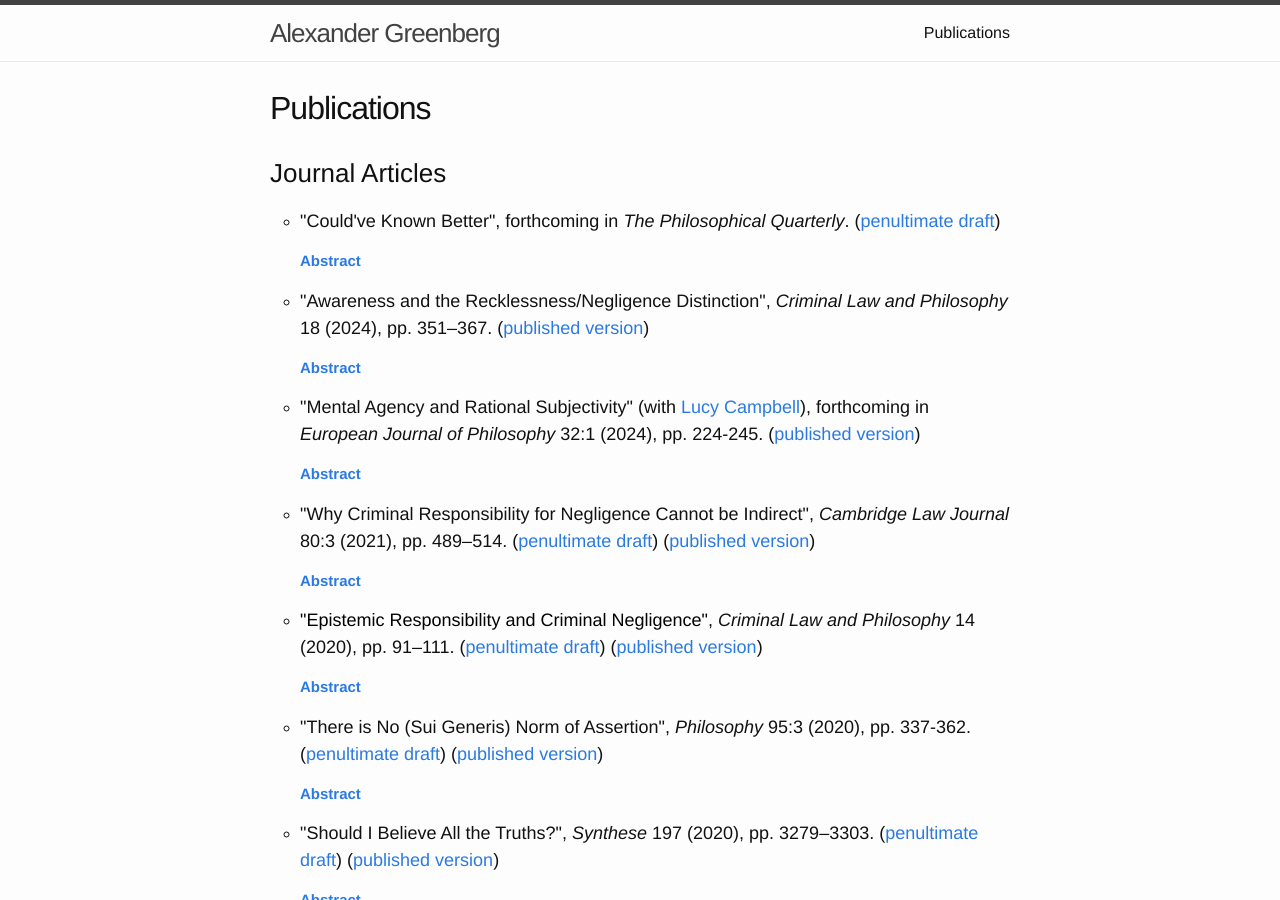
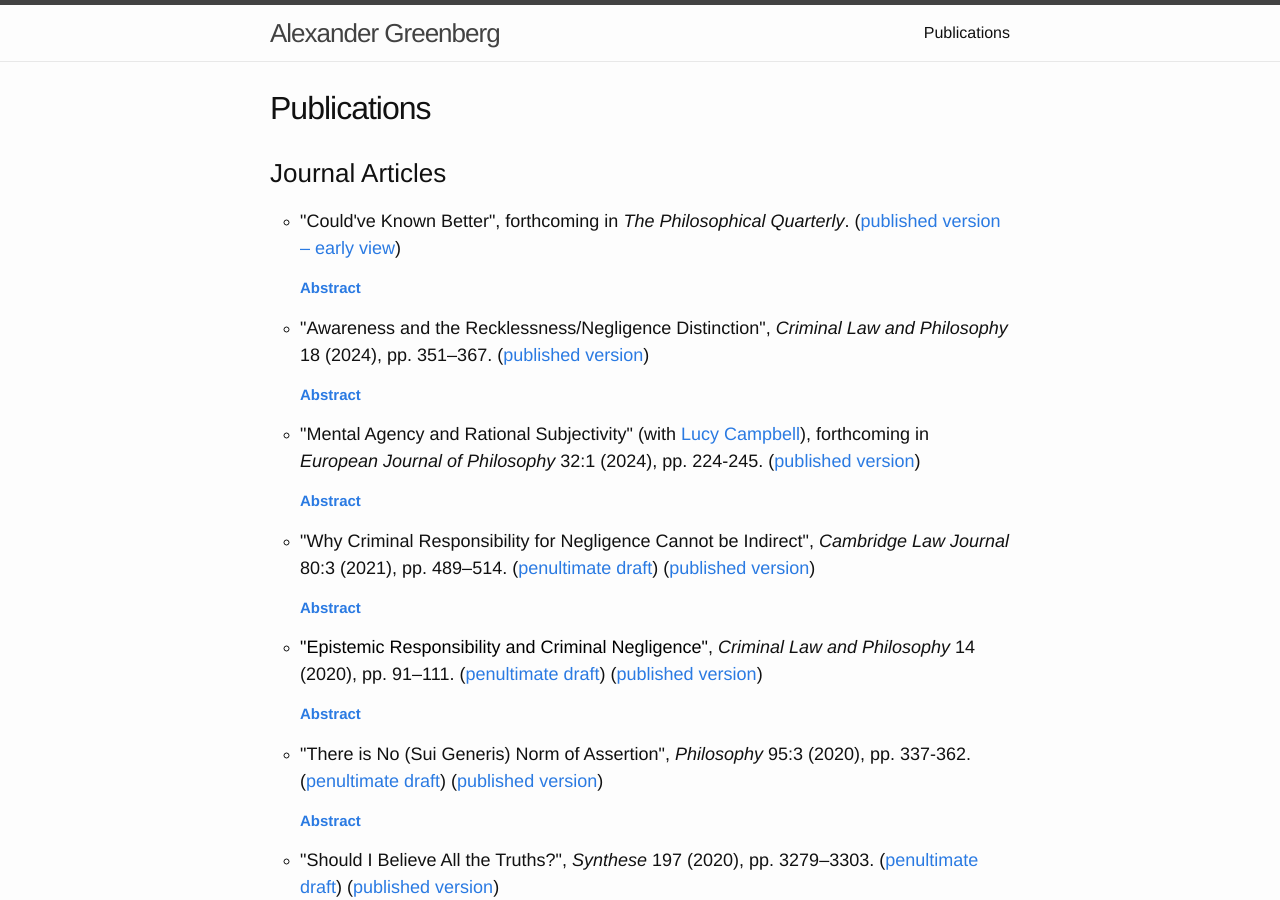
Before and after one commit to alexandergreenberg/alexandergreenberg.github.io, a Jekyll site: the page built from pages/01_Publications.html, in a window 1280 px wide and 900 px high. Built offline with Jekyll 4.4.1, drawn with Linux system fonts in a browser that asks for light colours; some web fonts are replaced.

Commit message:
Update 01_Publications.html

```diff
--- a/pages/01_Publications.html
+++ b/pages/01_Publications.html
@@ -20,7 +20,7 @@ return true;
 <h3>Journal Articles</h3>
 <ul>
    <li>
-    <h4>"Could've Known Better", forthcoming in <em>The Philosophical Quarterly</em>. (<a href="/pdfs/could've-known-better.pdf" target="_blank">penultimate draft</a>)</h4>
+    <h4>"Could've Known Better", forthcoming in <em>The Philosophical Quarterly</em>. (<a href="https://doi.org/10.1093/pq/pqae130" target="_blank">published version – early view</a>)</h4>
     <p><a href="javascript:;" onclick="return toggleMe('para10')" value="Toggle"><strong>Abstract</strong></a></p>
     <div id="para10" class="hidden"><p>Could you have taken precautions against a risk you were unaware of? This question lies at the heart of debates in ethics and legal philosophy concerning whether it’s justifiable to blame or punish those who cause harm inadvertently or out of ignorance. But the question is crucially ambiguous, depending on what is understood to be inside or outside the scope of the ‘could’. And this ambiguity undermines a number of arguments purporting to show that inadvertent wrongdoers cannot justifiably be blamed or punished. While not all opposition to blaming or punishing inadvertent wrongdoers rests on this ambiguity, some certainly does. And getting clear on this ambiguity is important if we’re to sort good arguments against blaming and punishing inadvertent wrongdoers – if there are any – from bad ones.</p></div>
   </li>
```
